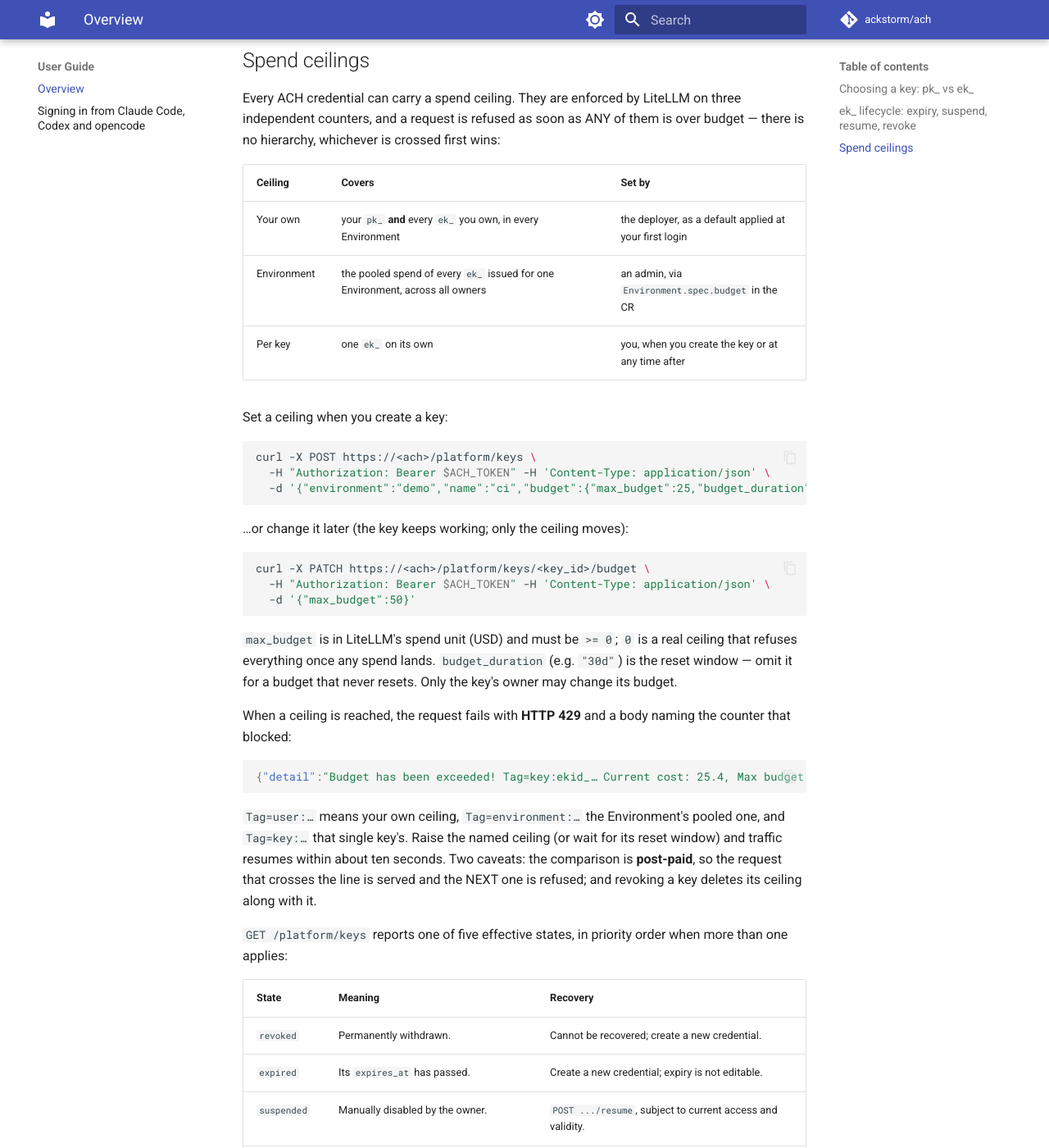
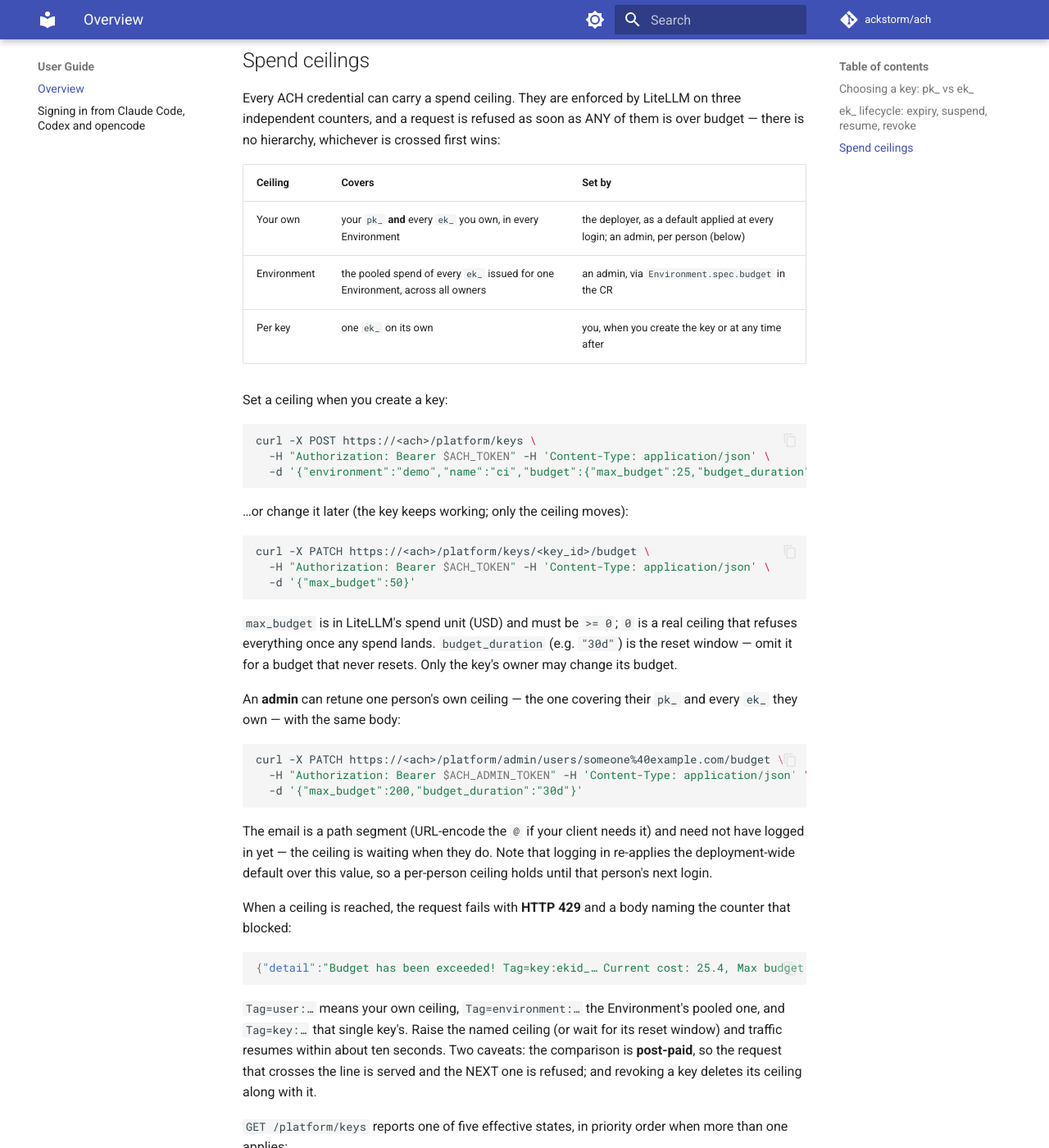
Before and after one commit to ackstorm/ach, an MkDocs documentation site: the page built from docs/user-guide/index.md, in a window 1280 px wide and 1400 px high, scrolled down 1208 px. Shown: the whole window at 82% size. Built offline with MkDocs 1.6.1 and Material for MkDocs 9.7.7, drawn with Linux system fonts in a browser that asks for light colours; comment, search, counter and statistics services are not loaded; the version menu is left out.

Commit message:
docs: the admin per-user budget route
Adds the route to the platform-api row (CLAUDE.md + AGENTS.md), the
admin list in the whole-system brief, and a user-guide example. §15
gains the two facts the route depends on: a user: tag can be budgeted
before the person ever logs in, and provisionUser re-applies the chart
default on every login, so an admin's value holds only until then.

Co-Authored-By: Claude Opus 5 (1M context) <noreply@anthropic.com>
Claude-Session: https://claude.ai/code/session_01WDavVTcYTqh96xH23QhRvz

````diff
--- a/docs/user-guide/index.md
+++ b/docs/user-guide/index.md
@@ -49,7 +49,7 @@ them is over budget — there is no hierarchy, whichever is crossed first wins:
 
 | Ceiling | Covers | Set by |
 |---|---|---|
-| Your own | your `pk_` **and** every `ek_` you own, in every Environment | the deployer, as a default applied at your first login |
+| Your own | your `pk_` **and** every `ek_` you own, in every Environment | the deployer, as a default applied at every login; an admin, per person (below) |
 | Environment | the pooled spend of every `ek_` issued for one Environment, across all owners | an admin, via `Environment.spec.budget` in the CR |
 | Per key | one `ek_` on its own | you, when you create the key or at any time after |
 
@@ -73,6 +73,20 @@ curl -X PATCH https://<ach>/platform/keys/<key_id>/budget \
 real ceiling that refuses everything once any spend lands. `budget_duration`
 (e.g. `"30d"`) is the reset window — omit it for a budget that never resets.
 Only the key's owner may change its budget.
+
+An **admin** can retune one person's own ceiling — the one covering their
+`pk_` and every `ek_` they own — with the same body:
+
+```bash
+curl -X PATCH https://<ach>/platform/admin/users/someone%40example.com/budget \
+  -H "Authorization: Bearer $ACH_ADMIN_TOKEN" -H 'Content-Type: application/json' \
+  -d '{"max_budget":200,"budget_duration":"30d"}'
+```
+
+The email is a path segment (URL-encode the `@` if your client needs it) and
+need not have logged in yet — the ceiling is waiting when they do. Note that
+logging in re-applies the deployment-wide default over this value, so a
+per-person ceiling holds until that person's next login.
 
 When a ceiling is reached, the request fails with **HTTP 429** and a body
 naming the counter that blocked:
````
Also changed, not shown: AGENTS.md (+1 -1 lines), CLAUDE.md (+1 -1 lines), references/litellm-permission-model.md (+16 -1 lines), references/understanding.md (+2 -0 lines).
